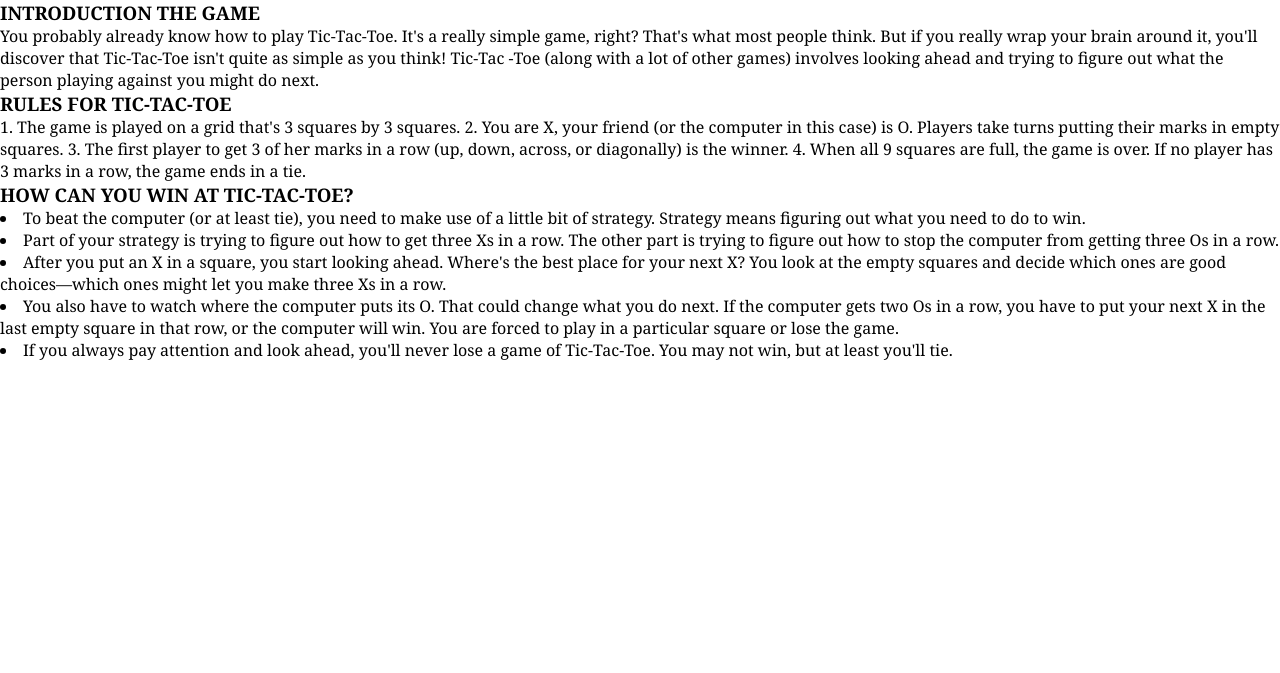
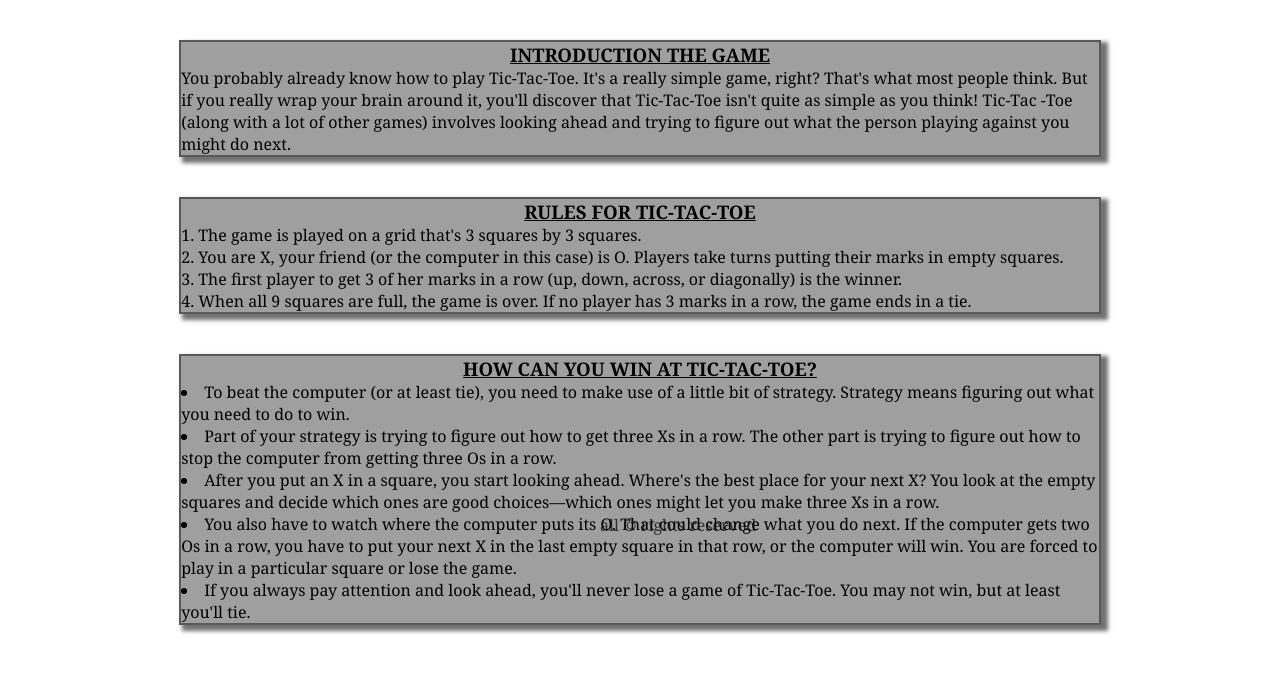
Before and after one commit to ManyaGarg20/tic-tac-toePHP, a PHP site: page /instruction.php in a window 1280 px wide. Shown: the part 96-769 px from the top of the page. Run offline with PHP 8.4, Linux system fonts and the light colour scheme.

Commit message:
cssUpdate

```diff
--- a/instruction.php
+++ b/instruction.php
@@ -6,7 +6,10 @@
     <meta http-equiv="X-UA-Compatible" content="IE=edge">
     <meta name="viewport" content="width=device-width, initial-scale=1.0">
     <title>Instructions - Tic-Tac-Toe</title>
-    <link rel="stylesheet" href="style.css">
+    <link rel="stylesheet" href="styleCSS.css" type="text/css" >
+<style>
+
+</style>
 </head>
 
 <body>
@@ -25,8 +28,9 @@
             </ul>
         </div>
     </nav>
-    <DIV>
-        <H3>INTRODUCTION THE GAME</H3>
+<div>
+    <div class="instr-box">
+        <h3 class="h3-inst">INTRODUCTION THE GAME</h3>
         <p>
             You probably already know how to play Tic-Tac-Toe. It's a really simple game, right? That's what most people
             think. But if you really wrap your brain around it, you'll discover that Tic-Tac-Toe isn't quite as simple
@@ -36,25 +40,26 @@
             person
             playing against you might do next.
         </p>
-    </DIV>
+    </div>
 
-
-    <div>
-        <h3>RULES FOR TIC-TAC-TOE</h3>
+    <div class="instr-box">
+        <h3 class="h3-inst">RULES FOR TIC-TAC-TOE</h3>
         <p>
             1. The game is played on a grid that's 3 squares by 3 squares.
-
+            <br>
             2. You are X, your friend (or the computer in this case) is O. Players take turns putting their marks in
             empty squares.
-
+            <br>
             3. The first player to get 3 of her marks in a row (up, down, across, or diagonally) is the winner.
-
+            <br>
             4. When all 9 squares are full, the game is over. If no player has 3 marks in a row, the game ends in a tie.
+            <br>
 
         </p>
-    </div>
-    <div>
-        <h3>HOW CAN YOU WIN AT TIC-TAC-TOE?</h3>
+    </div class="boxx">
+
+    <div class="instr-box">
+        <h3 class="h3-inst">HOW CAN YOU WIN AT TIC-TAC-TOE?</h3>
         <p>
          <li> To beat the computer (or at least tie), you need to make use of a little bit of strategy. Strategy means
             figuring out what you need to do to win.</li>
@@ -62,7 +67,7 @@
          <li>  Part of your strategy is trying to figure out how to get three Xs in a row. The other part is trying to
             figure out how to stop the computer from getting three Os in a row.</li>
 
-         <li> After you put an X in a square, you start looking ahead. Where's the best place for your next X? You look at
+        <li> After you put an X in a square, you start looking ahead. Where's the best place for your next X? You look at
             the empty squares and decide which ones are good choices—which ones might let you make three Xs in a row.</li>
 
          <li> You also have to watch where the computer puts its O. That could change what you do next. If the computer
@@ -73,6 +78,12 @@
             least you'll tie.</li>
         </p>
     </div>
+</div>
+
+ <!-- footer start -->
+ <div class="copy-rights">all &copy; rights reserved </div>
+  <!-- footer end -->
+
 </body>
 
 </html>
--- a/style.css
+++ b/styleCSS.css
@@ -175,3 +175,47 @@ a {
         flex-wrap: wrap;
     }
 }
+/* copy-rights footer */
+.copy-rights{
+    color: #000000;
+    opacity: 0.7;
+    position: fixed;
+    top:610px;
+    left: 600px;
+    }
+
+/* instruction */
+
+.instr-box{
+    transition: transform .2s;
+    font-family:Georgia, 'Times New Roman', Times, serif;
+    border: 2px solid rgb(89, 89, 89);
+    background-color: rgb(159, 159, 159);
+    box-shadow: 5px 4px 4px 2px rgb(115, 114, 114);
+    margin: 5vh 14vw;
+}
+.instr-box:hover{
+    transform: scale(1.2);
+}
+.h3-inst{
+    text-align: center;
+    text-decoration:underline;
+}
+
+/* scoreboard */
+table {
+    border: 1px solid;
+    width: 55vw;
+    padding: 10px;
+    margin: auto;
+    box-shadow: 10px 5px 10px 7px black;
+    background-color:#d7d7d7
+}
+td,th {
+    border: 1px solid;
+    width: 55vw;
+    padding: 5px;
+    margin: 2px;
+    box-shadow: 1px 2px 2px black;
+    /* background-color:#cdcdcd */
+}
```
Also changed, not shown: action.php (+6 -1 lines), help.php (+6 -1 lines), index.php (+6 -1 lines), scoreboard.php (+7 -2 lines).
